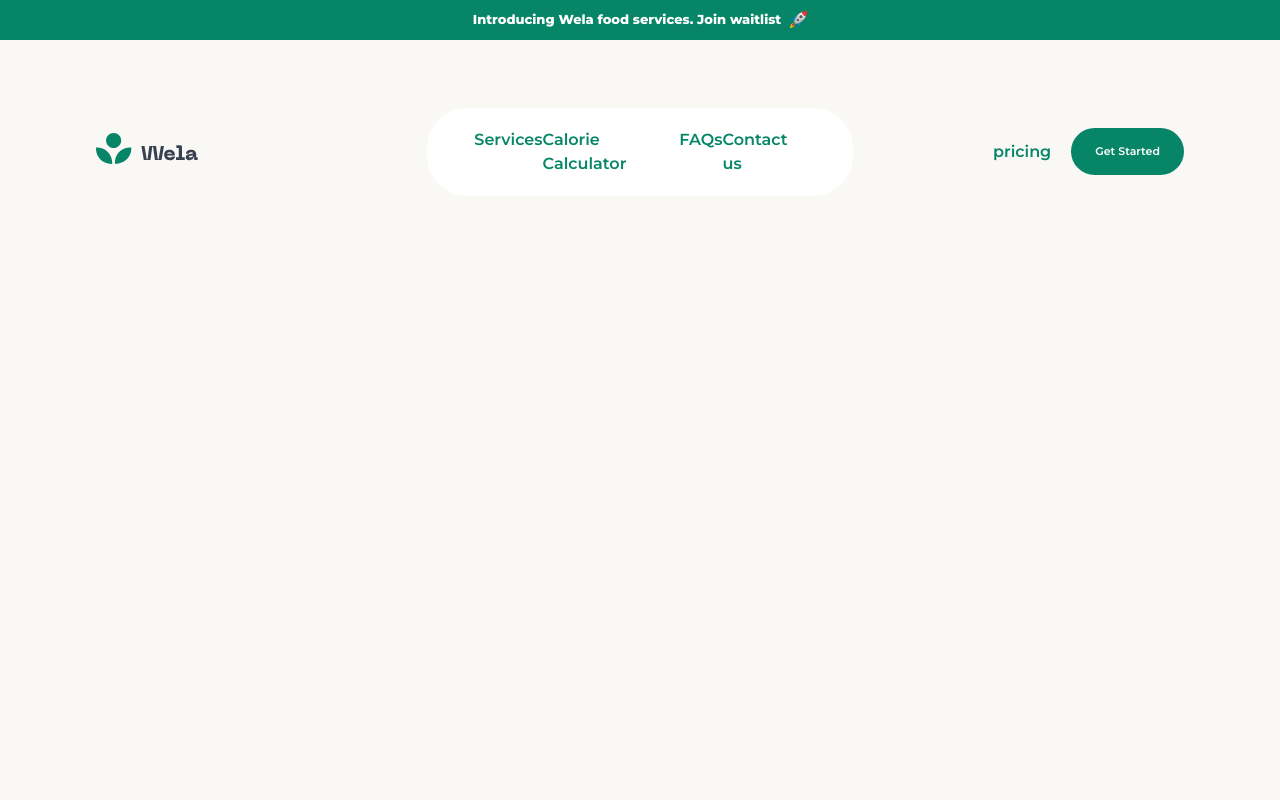
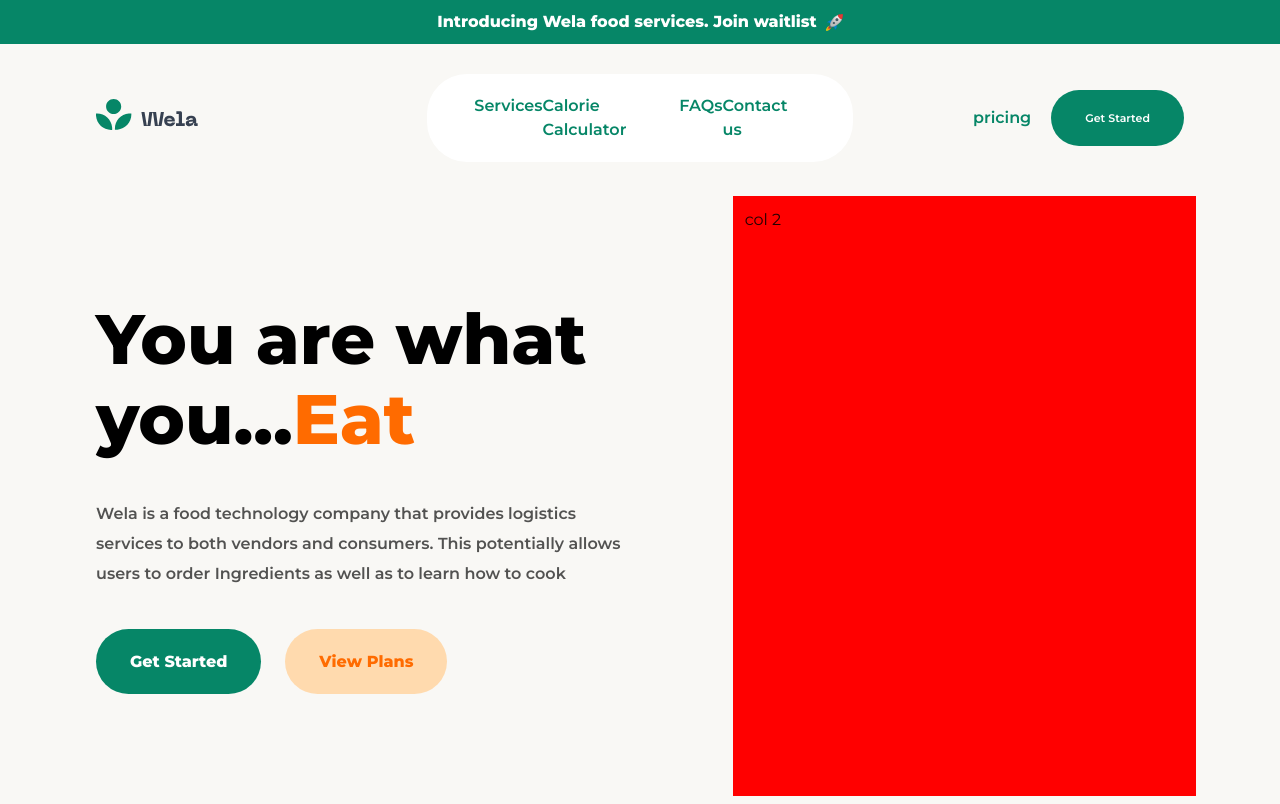
Before and after one commit to kennydageek/wela-foods, a Vue app: page / in a window 1280 px wide. Built offline with nearby package versions, Linux system fonts and the light colour scheme.

Commit message:
header text info and cta added

```diff
--- a/src/App.vue
+++ b/src/App.vue
@@ -2,7 +2,7 @@
   <v-app id="app">
     <notification-bar class="notification-bar" />
     <v-main class="main-app">
-      <wf-nav-bar />
+      <wf-nav-bar class="nav-bar" />
       <router-view />
     </v-main>
   </v-app>
@@ -56,7 +56,7 @@
 .main-app {
   /* background: blue; */
   width: 85%;
-  margin: 3rem auto;
+  margin: 2rem auto;
   /* margin: 10px 40px; */
 }
 
@@ -64,4 +64,9 @@
   /* position: absolute; */
   /* width: 100%; */
 }
+
+.nav-bar {
+  margin-top: 1rem;
+  margin-bottom: 4.6rem;
+}
 </style>
--- /dev/null
+++ b/src/components/HeaderComp.vue
@@ -0,0 +1,73 @@
+<template>
+  <div>
+    <v-row class="header-wrapper">
+      <v-col cols="6" class="heading-wrapper">
+        <h1 class="heading">
+          You are what<br />
+          you...<span>Eat</span>
+        </h1>
+        <p class="heading__paragraph">
+          Wela is a food technology company that provides logistics services to
+          both vendors and consumers. This potentially allows users to order
+          Ingredients as well as to learn how to cook
+        </p>
+        <div class="heading-cta">
+          <wf-base-button
+            :large="true"
+            :primary="true"
+            text="Get Started"
+            class="mr-6"
+          />
+          <wf-base-button :large="true" :secondary="true" text="View Plans" />
+        </div>
+      </v-col>
+      <v-col cols="5" class="carousel-wrapper">col 2</v-col>
+    </v-row>
+  </div>
+</template>
+
+<script>
+export default {};
+</script>
+
+<style scoped>
+.header-wrapper {
+  justify-content: space-between;
+}
+.heading-wrapper {
+  align-self: center;
+}
+
+.heading {
+  font-weight: 800;
+  /* font-size: 9.2rem; */
+  font-size: 7rem;
+  /* line-height: 12rem; */
+  line-height: 8rem;
+  color: #000;
+}
+
+.heading span {
+  color: var(--color-accent);
+}
+
+.heading__paragraph {
+  color: #000;
+  opacity: 67%;
+  font-weight: 600;
+  font-size: 1.6rem;
+  line-height: 3rem;
+  /* margin: 5.2rem 0; */
+  margin: 4rem 0;
+}
+
+.heading-cta {
+  display: flex;
+}
+
+.carousel-wrapper {
+  background: red;
+  height: 600px;
+  /* justify-self: flex-end; */
+}
+</style>
--- a/src/components/NotificationBar.vue
+++ b/src/components/NotificationBar.vue
@@ -26,7 +26,7 @@
 
 p,
 a {
-  font-size: 13px;
+  font-size: 16px;
   font-weight: 800;
   margin-bottom: 0;
   padding: 10px 0;
--- a/src/components/global/WfBaseButton.vue
+++ b/src/components/global/WfBaseButton.vue
@@ -50,7 +50,7 @@
   font-size: 11px;
   font-weight: 600;
   min-width: 100px;
-  padding: 15px 24px;
+  padding: 20px 34px;
 }
 
 .btn-lg {
@@ -58,7 +58,7 @@
   font-weight: 800px;
   line-height: 15px;
   min-width: 150px;
-  padding: 15px 24px;
+  padding: 25px 34px;
 }
 
 .btn-primary {
--- a/src/components/global/WfNavBar.vue
+++ b/src/components/global/WfNavBar.vue
@@ -60,7 +60,6 @@
 .navigation {
   /* background: red; */
   justify-content: space-between;
-  margin-top: 38px;
 }
 
 .nav-logo,
--- a/src/views/HomeView.vue
+++ b/src/views/HomeView.vue
@@ -1,13 +1,16 @@
 <template>
   <div>
-    <!-- <wf-base-button text="Get Started" :small="true" :primary="true" /> -->
+    <header-comp />
   </div>
 </template>
 
 <script>
+import HeaderComp from '@/components/HeaderComp';
 export default {
   name: 'HomeView',
-  components: {},
+  components: {
+    HeaderComp,
+  },
 };
 </script>
 
```
